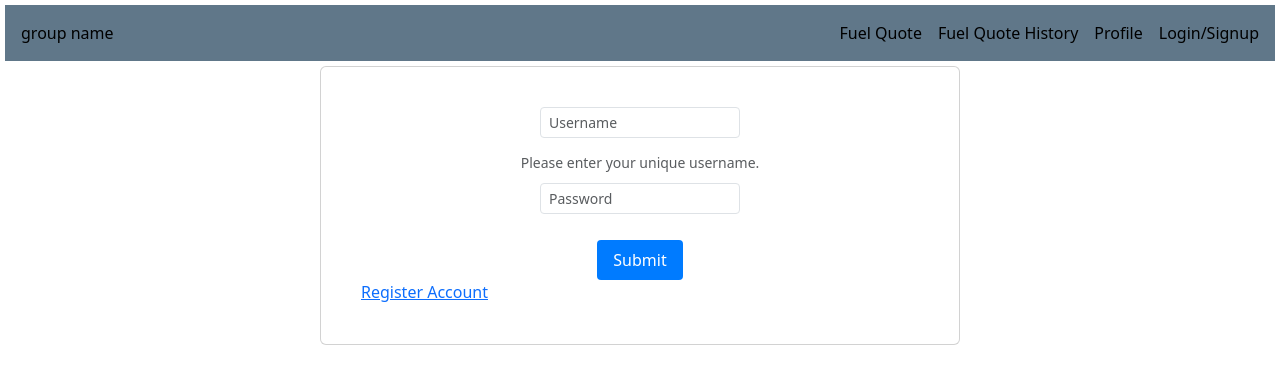
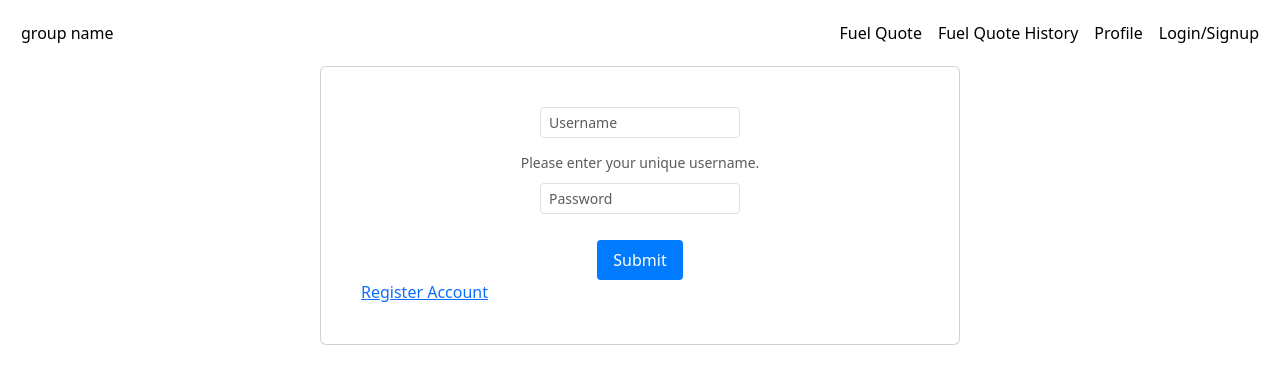
Before and after one commit to rmrahman430/Software-Design-Project-Grp-54, a React (Create React App) app in the folder frontend/: page / in a window 1280 px wide. Shown: the top 384 px of the page. Built offline with nearby package versions, Linux system fonts and the light colour scheme.

Commit message:
dependencies

```diff
--- a/frontend/src/App.css
+++ b/frontend/src/App.css
@@ -6,7 +6,6 @@ header {
   padding-top: 1em;
   padding-left: 1em;
   color: white;
-  background-color: #607789;
 }
 
 nav {
--- a/package.json
+++ b/package.json
@@ -6,6 +6,7 @@
   "dependencies": {
     "ansi-regex": "^5.0.1",
     "ansi-styles": "^4.3.0",
+    "bootstrap": "^5.3.3",
     "chalk": "^4.1.2",
     "cliui": "^8.0.1",
     "color-convert": "^2.0.1",
@@ -17,6 +18,9 @@
     "has-flag": "^4.0.0",
     "is-fullwidth-code-point": "^3.0.0",
     "lodash": "^4.17.21",
+    "react-bootstrap": "^2.10.1",
+    "react-router-dom": "^6.22.2",
+    "react-scripts": "^5.0.1",
     "regenerator-runtime": "^0.14.1",
     "require-directory": "^2.1.1",
     "rxjs": "^7.8.1",
@@ -27,6 +31,7 @@
     "supports-color": "^8.1.1",
     "tree-kill": "^1.2.2",
     "tslib": "^2.6.2",
+    "web-vitals": "^3.5.2",
     "wrap-ansi": "^7.0.0",
     "y18n": "^5.0.8",
     "yargs": "^17.7.2",
```
Also changed, not shown: 1 other file (tests, documents, lock files or other folders).
